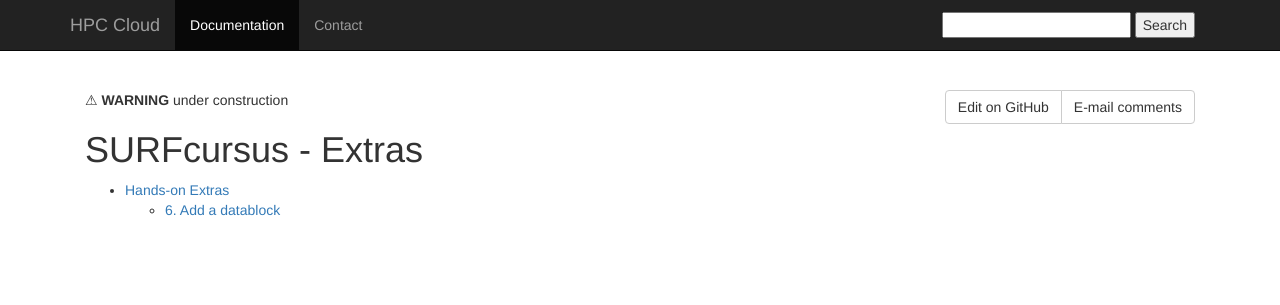
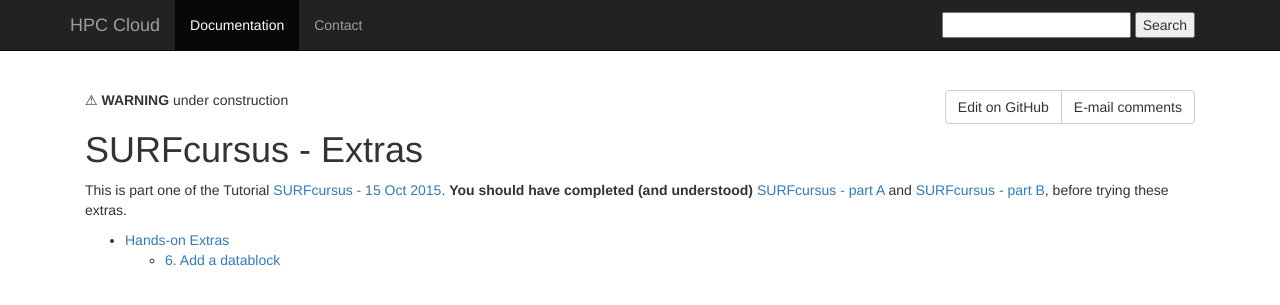
Before and after one commit to sara-nl/clouddocs, a Jekyll site: the page built from surfcursus-extras-2015-Oct-15.markdown, in a window 1280 px wide. Shown: the top 305 px of the page. Built offline with Jekyll 4.4.1, drawn with Linux system fonts in a browser that asks for light colours.

Commit message:
Update surfcursus-extras-2015-Oct-15.markdown

```diff
--- a/surfcursus-extras-2015-Oct-15.markdown
+++ b/surfcursus-extras-2015-Oct-15.markdown
@@ -6,5 +6,8 @@
 
 # SURFcursus - Extras
 
+This is part one of the Tutorial [SURFcursus - 15 Oct 2015](surfcursus-2015-Oct-15).
+**You should have completed (and understood)** [SURFcursus - part A](surfcursus-part-A-2015-Oct-15) and [SURFcursus - part B](surfcursus-part-B-2015-Oct-15),  before trying these extras.
+
 * [Hands-on Extras](#hands-on) <br>
   * [6. Add a datablock](#6.-Add-a-datablock) <br>
```
